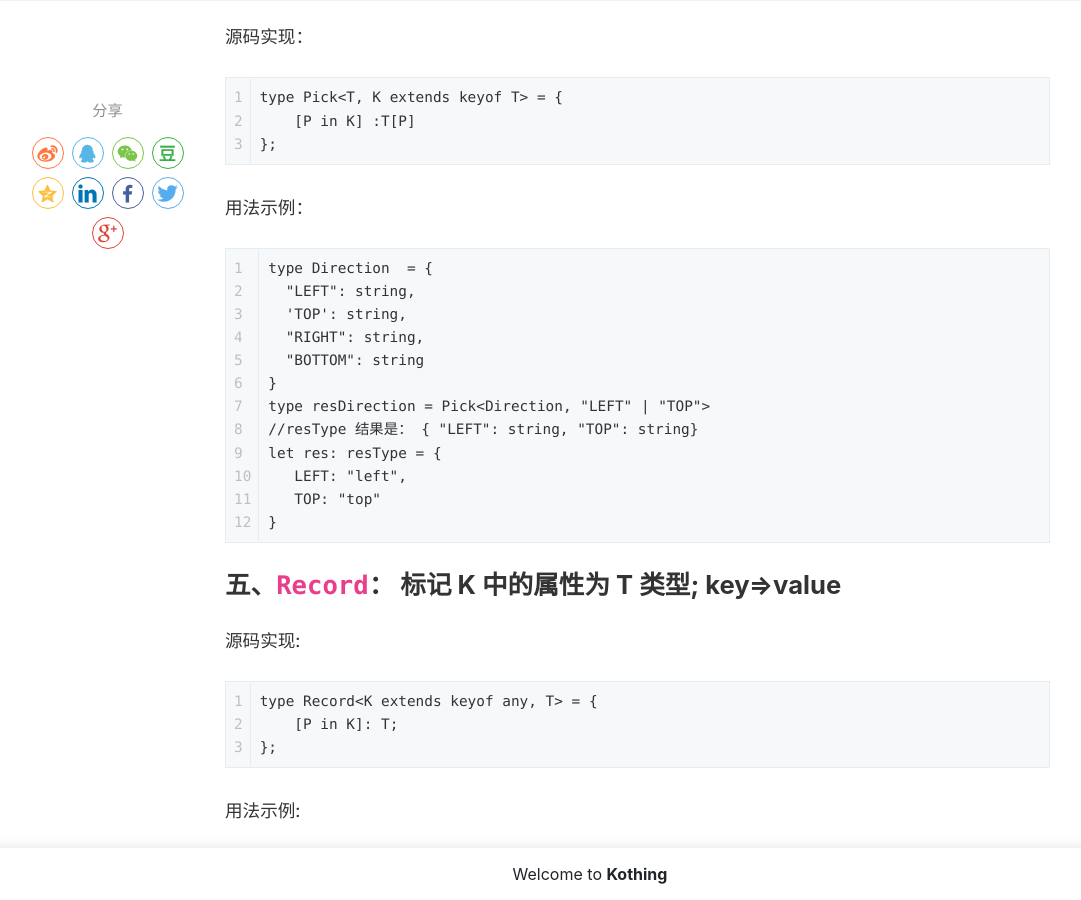
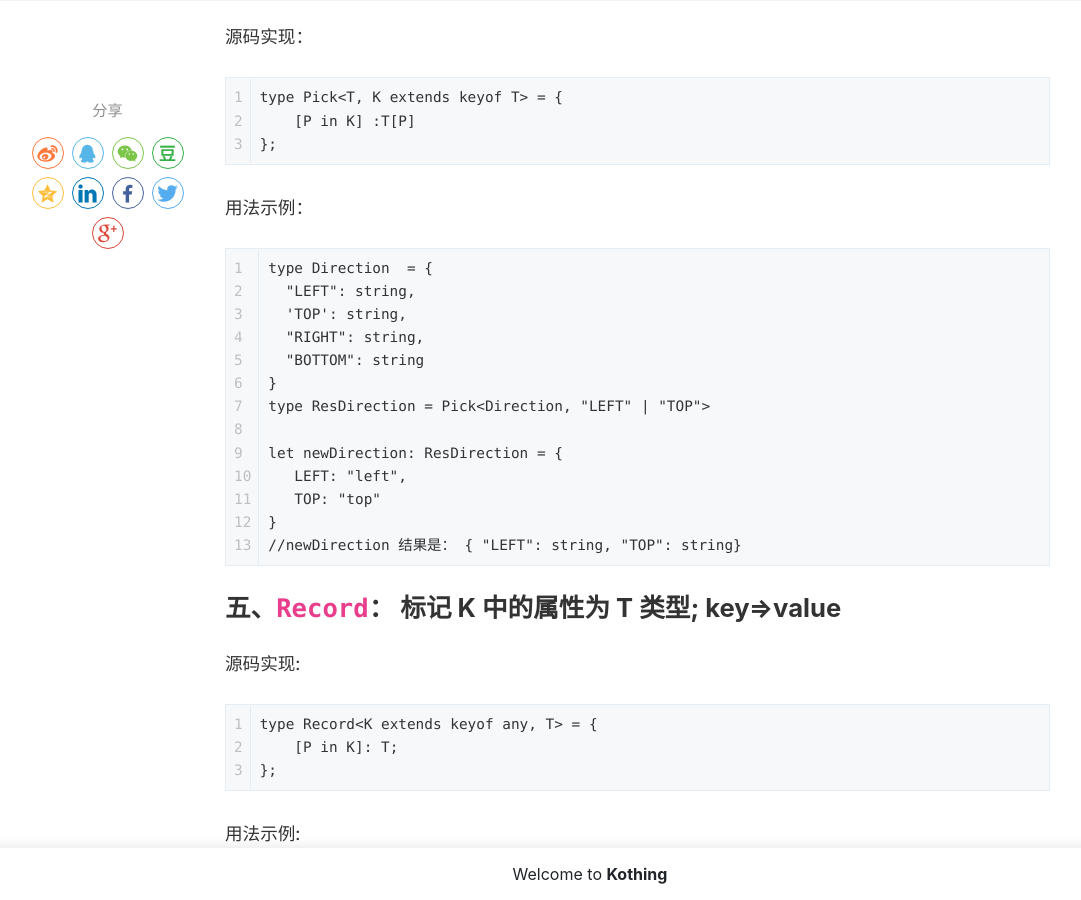
Before and after one commit to kothing/kothing.github.io, a Jekyll site: the page built from _posts/2021-03-07-typescript-built-in-types.md, in a window 1280 px wide and 900 px high, scrolled down 2890 px. Shown: the whole window, without its empty margins (50-1131 px from the left). Built offline with Jekyll 4.4.1, drawn with Linux system fonts in a browser that asks for light colours; nearby versions of some CDN libraries; comment, search, counter and statistics services are not loaded.

Commit message:
Update 2021-03-07-typescript-built-in-types.md

````diff
--- a/_posts/2021-03-07-typescript-built-in-types.md
+++ b/_posts/2021-03-07-typescript-built-in-types.md
@@ -102,12 +102,13 @@ type Direction  = {
   "RIGHT": string,
   "BOTTOM": string
 }
-type resDirection = Pick<Direction, "LEFT" | "TOP">
-//resType 结果是： { "LEFT": string, "TOP": string}
-let res: resType = {
+type ResDirection = Pick<Direction, "LEFT" | "TOP">
+
+let newDirection: ResDirection = {
    LEFT: "left",
    TOP: "top"
 }
+//newDirection 结果是： { "LEFT": string, "TOP": string}
 ```
 
 
````
